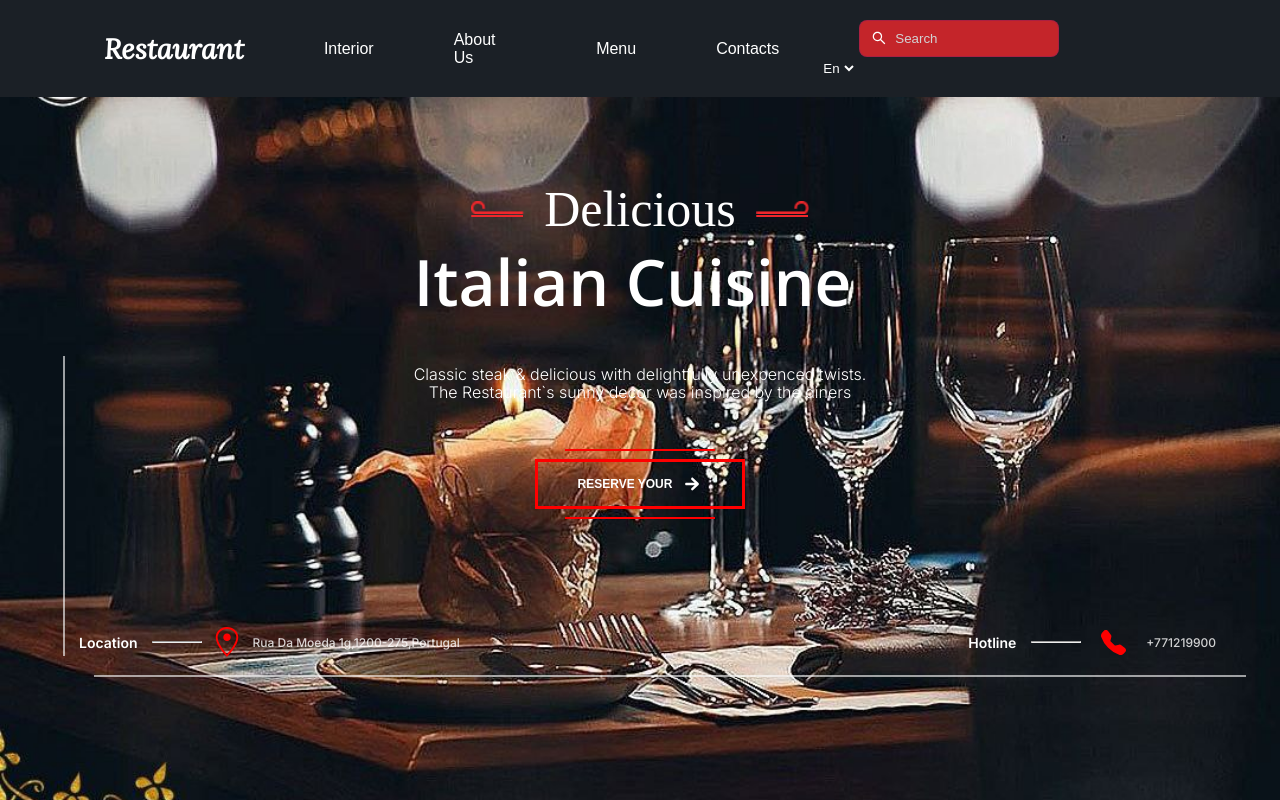
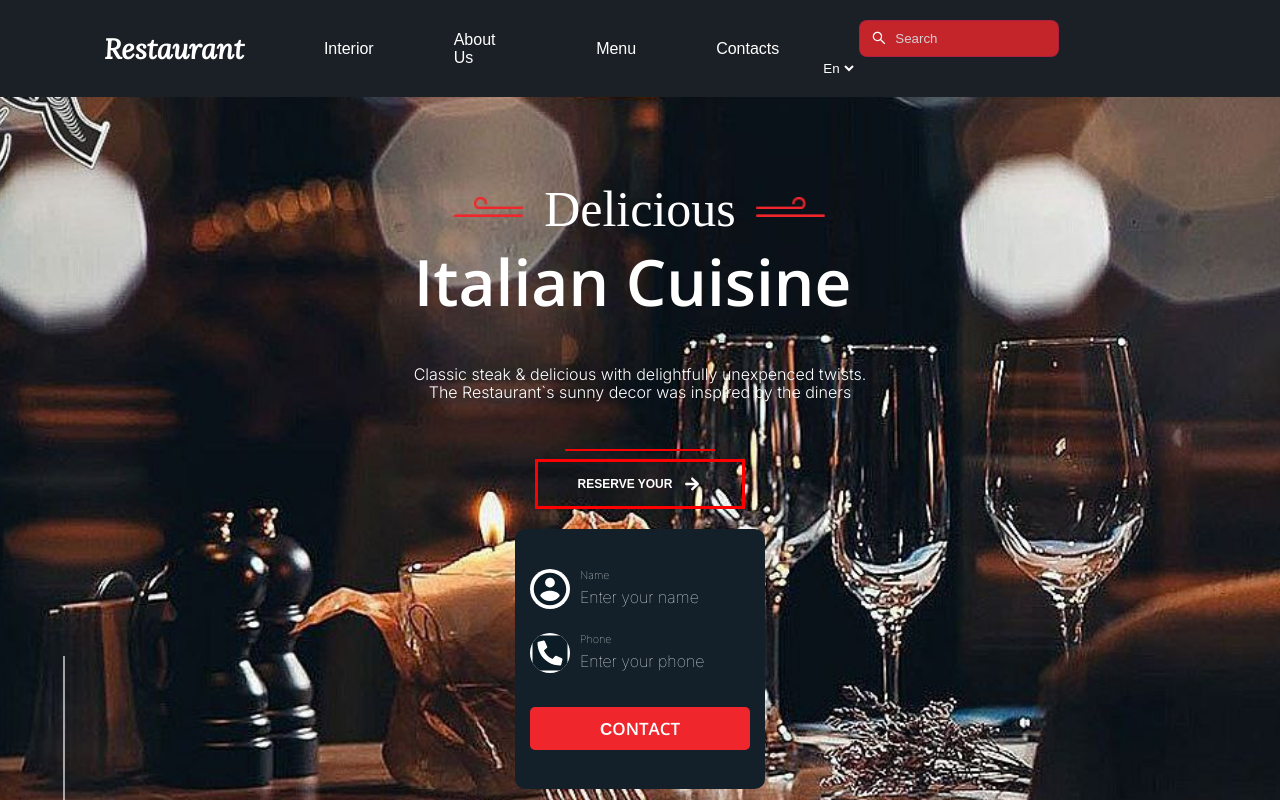
Before and after one commit to orozaliev0/Restaurant1, a React (Create React App) app: page / in a window 1280 px wide. Both pictures are taken after a click on the button "RESERVE YOUR". Shown: the top 800 px of the page. Built offline with nearby package versions, Linux system fonts and the light colour scheme; a web font is replaced by a local one.

Commit message:
oiouyghsgsefefzfv

```diff
--- a/src/component/hero/Hero.js
+++ b/src/component/hero/Hero.js
@@ -1,4 +1,4 @@
-import React from 'react';
+import React, {useState} from 'react';
 import "./Hero.scss"
 import vectorLeft from "./img/Vector left.png"
 import vectorRight from "./img/Vector right.png"
@@ -6,8 +6,15 @@ import vector from "./img/vector.png"
 import {IoMdArrowRoundForward} from "react-icons/io"
 import {GoLocation} from "react-icons/go"
 import {BsFillTelephoneFill} from "react-icons/bs"
+import {AiOutlineMenu} from "react-icons/ai";
+import {IoMdContact} from "react-icons/io"
+import {FaPhoneSquareAlt} from "react-icons/fa"
 
 const Hero = () => {
+
+    const [modal,setModal] = useState(false)
+
+
     return (
         <div>
             <section id="hero">
@@ -18,13 +25,21 @@ const Hero = () => {
                     <div className="heroo">
                         <div className="heroo-title">
                             <div className={"vector-left"}>
-                                <img src={vectorLeft} alt="img"/>
-                                <img src={vector} alt="img"/>
+                                <img style={
+                                    {width: "50px"}
+                                } src={vectorLeft} alt="img"/>
+                                <img style={
+                                    {width: "70px"}
+                                } src={vector} alt="img" className="vector-left-bottom"/>
                             </div>
                             <h1>Delicious</h1>
                             <div className={"vector-right"}>
-                                <img src={vectorRight} alt="img"/>
-                                <img src={vector} alt="img"/>
+                                <img style={
+                                              {width: "50px"}
+                                          }  src={vectorRight} alt="img"/>
+                                <img style={
+                                    {width: "70px"}
+                                } src={vector} alt="img" className="vector-left-bottom"/>
                             </div>
                         </div>
                         <div className="heroo-nav">
@@ -33,7 +48,30 @@ const Hero = () => {
                                 The Restaurant`s sunny decor was inspired by the diners</p>
                             <div className="hero-button">
                                 <div className="btn-top"></div>
-                                <button>Reserve Your  <IoMdArrowRoundForward  className="hero-right"/></button>
+                                <button onClick={() => setModal(!modal)}>Reserve Your  <IoMdArrowRoundForward  className="hero-right"/></button>
+                                <div className="modal" style={{display: modal? "block" : "none" }}>
+                                    <div className="modal-top">
+                                        <div className="modal-top_left">
+                                            <IoMdContact className="modal-icon"/>
+                                        </div>
+                                        <div className="modal-top_right">
+                                            <h6>Name</h6>
+                                            <h4>Enter your name</h4>
+                                        </div>
+                                    </div>
+                                    <div className="modal-bottom">
+                                        <div className="modal-top_left">
+                                            <FaPhoneSquareAlt className="modal-icon"/>
+                                        </div>
+                                        <div className="modal-top_right">
+                                            <h6>Phone</h6>
+                                            <h4>Enter your phone</h4>
+                                        </div>
+                                    </div>
+                                    <div className="modal-btn">
+                                        <button>Сontact</button>
+                                    </div>
+                                </div>
                                 <div className="btn-bottom"></div>
                             </div>
 
--- a/src/component/hero/Hero.scss
+++ b/src/component/hero/Hero.scss
@@ -1,5 +1,6 @@
 @import url('https://fonts.googleapis.com/css2?family=Bebas+Neue&family=Lora:ital@1&family=Shalimar&display=swap');
 @import url('https://fonts.googleapis.com/css2?family=Bebas+Neue&family=Lora:ital@1&family=Open+Sans:wght@300&display=swap');
+@import url('https://fonts.googleapis.com/css2?family=Bebas+Neue&family=League+Spartan:wght@100&family=Lora:ital@1&family=Open+Sans:wght@300&display=swap');
 
 #hero{
   background: url("img/hero-bg.jpg") no-repeat center/cover;
@@ -58,6 +59,10 @@
     .vector-left{
       display: flex;
       flex-direction: column;
+      align-items: flex-end;
+      &-bottom{
+        margin: 4px 0;
+      }
     }
     .vector-right{
       display: flex;
@@ -94,6 +99,52 @@
         width: 150px;
         height: 2px;
         background: red;
+      }
+      .modal{
+        margin: 20px 0;
+        width: 250px;
+        height: 260px;
+        background: #13202a;
+        border-radius: 10px;
+        &-icon{
+          font-size: 40px;
+          background: white;
+          color: #0b1c26;
+          border-radius: 50%;
+        }
+        &-top{
+          display: flex;
+          margin: 40px 5px 0 5px;
+          &_left{
+            padding: 0 10px;
+          }
+          &_right{
+            h6{
+              color: #FFFFFF;
+              font-weight: 100;
+              padding: 0 0 5px 0;
+            }
+            h4{
+              color: #FFFFFF;
+              font-weight: 100;
+            }
+          }
+        }
+        &-bottom{
+          display: flex;
+          margin: 20px 5px;
+        }
+        &-btn{
+          padding: 10px 15px;
+          button{
+            font-family: 'Open Sans', sans-serif;
+            padding: 15px 70px;
+            border-radius: 5px;
+            background: #EF272C;
+            border: none;
+            font-size: 17px;
+          }
+        }
       }
     }
     button{
```
